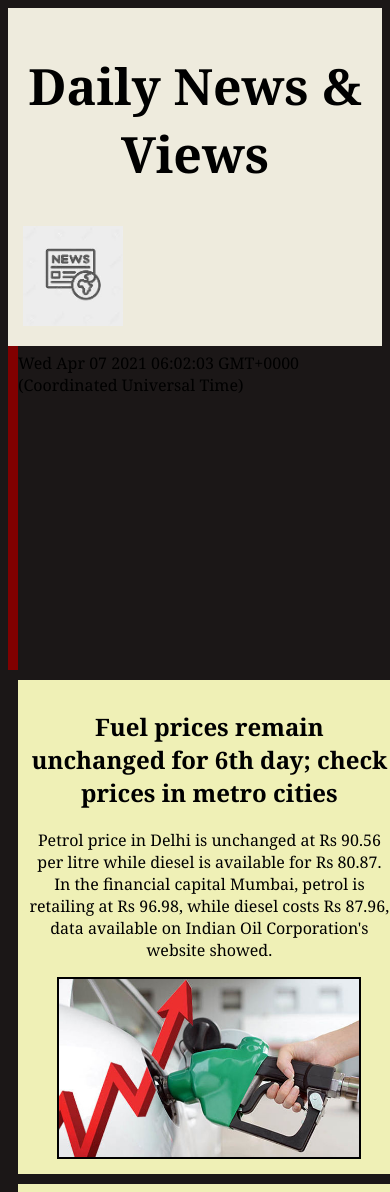
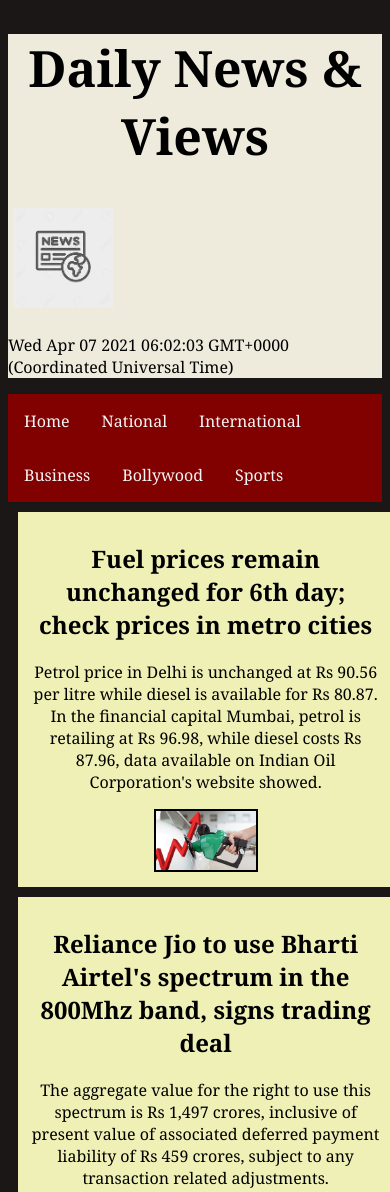
Before and after one commit to annanya17699/e-newspaper, a plain HTML site: page business.html in a window 390 px wide. Shown: the top 1192 px of the page. Drawn offline with Linux system fonts and the light colour scheme.

Commit message:
Update stylesheet.css

```diff
--- a/stylesheet.css
+++ b/stylesheet.css
@@ -75,3 +75,36 @@ header h1{
     width: 300px;
     height: auto;
 }
+@media only screen and (max-width:767px){
+    header, footer{
+        background-color:#eeebdd;
+        padding:0;
+        margin: 0;
+    }
+    #date{
+        float:none;
+    }
+    .div1 {
+        text-align: center;
+        background-color:#eff0b6;
+        border: 2px;
+        margin: 5px;
+        padding-left: 5px;
+        float: left;
+        width: 95%;
+        height: auto;
+    }
+    .div2 {
+        text-align: center;
+        background-color:#eff0b6;
+        border: 2px;
+        margin: 10px;
+        padding: 10px;
+        width: 95%;
+    }
+    .div2 img{
+        border: 2px solid black;
+        width: 100px;
+        height: auto;
+    }
+}
```
